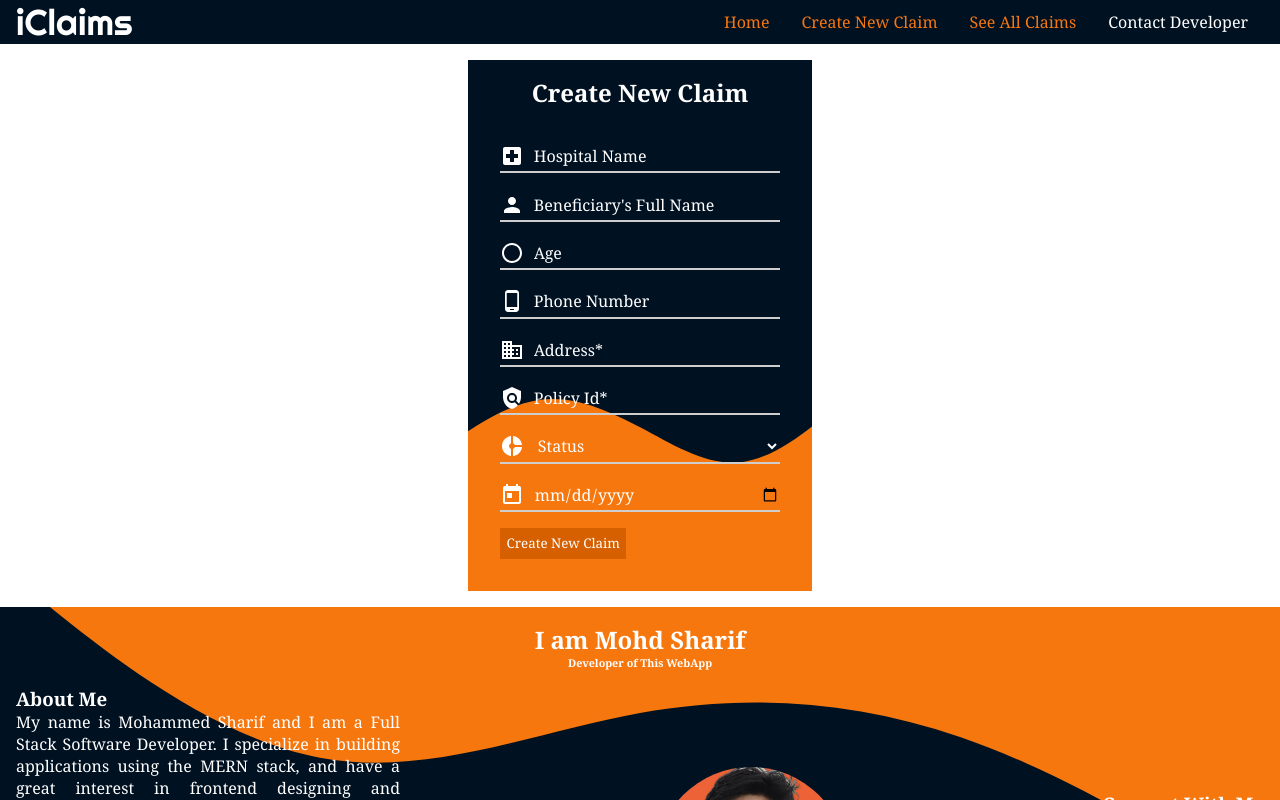
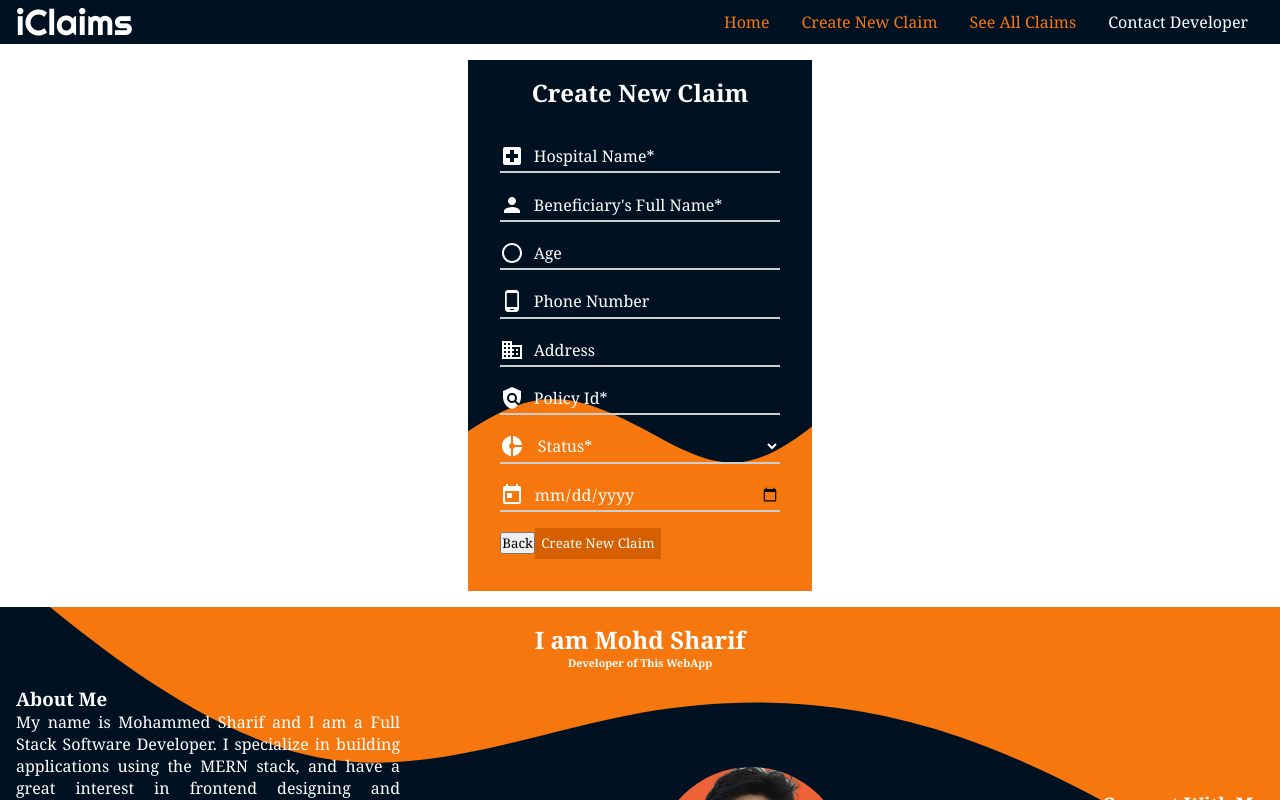
Before and after one commit to shaarifg/iclaims, a React (Create React App) app in the folder client/: page /create-claim in a window 1280 px wide. Shown: the top 800 px of the page. Built offline with nearby package versions, Linux system fonts and the light colour scheme.

Commit message:
made input fields required

```diff
--- a/client/src/pages/claim/CreateClaim.js
+++ b/client/src/pages/claim/CreateClaim.js
@@ -13,6 +13,7 @@ import DonutSmallIcon from "@mui/icons-material/DonutSmall";
 import TodayIcon from "@mui/icons-material/Today";
 import { ToastContainer, toast } from "react-toastify";
 import "react-toastify/dist/ReactToastify.css";
+import { useNavigate } from "react-router-dom";
 const initialValues = {
   name: "",
   hospital: "",
@@ -26,7 +27,7 @@ const initialValues = {
 
 const CreateClaim = () => {
   const [formData, setFormData] = useState(initialValues);
-
+  const navigate = useNavigate();
   const postClaim = async (e) => {
     e.preventDefault();
     // console.log(e.target.name);
@@ -34,9 +35,9 @@ const CreateClaim = () => {
       .post("http://localhost:8080/api/claims", formData)
       .then((res) => {
         console.log(res.data);
-        toast.success(res.data.message)
+        toast.success(res.data.message);
         // console.log(formData);
-        setFormData(initialValues)
+        setFormData(initialValues);
         // console.log(formData)
       })
       .catch((error) => console.log(error));
@@ -64,8 +65,9 @@ const CreateClaim = () => {
                 id="hospital"
                 name="hospital"
                 value={formData.hospital}
-                placeholder="Hospital Name"
+                placeholder="Hospital Name*"
                 onChange={handleChange}
+                required
               />
             </div>
           </div>
@@ -78,8 +80,9 @@ const CreateClaim = () => {
                 id="name"
                 name="name"
                 value={formData.name}
-                placeholder="Beneficiary's Full Name"
+                placeholder="Beneficiary's Full Name*"
                 onChange={handleChange}
+                required
               />
             </div>
           </div>
@@ -120,9 +123,8 @@ const CreateClaim = () => {
                 id="address"
                 name="address"
                 value={formData.address}
-                placeholder="Address*"
+                placeholder="Address"
                 onChange={handleChange}
-                required
               />
             </div>
           </div>
@@ -145,12 +147,12 @@ const CreateClaim = () => {
               <DonutSmallIcon />
               <select
                 name="status"
-                id=""
                 value={formData.status}
                 onChange={handleChange}
                 className="status_select"
+                required
               >
-                <option value="open">Status</option>
+                <option value="open" required>Status*</option>
                 <option value="open">Open</option>
                 <option value="closed">Closed</option>
                 <option value="In-Progress">In-Progress</option>
@@ -171,10 +173,13 @@ const CreateClaim = () => {
               />
             </div>
           </div>
+          <button className="btn_back" onClick={()=>navigate('/all-claims')}>
+            Back
+          </button>
           <button className="btn" type="submit">
             Create New Claim
           </button>
-          <ToastContainer/>
+          <ToastContainer />
         </form>
       </div>
     </section>
```
